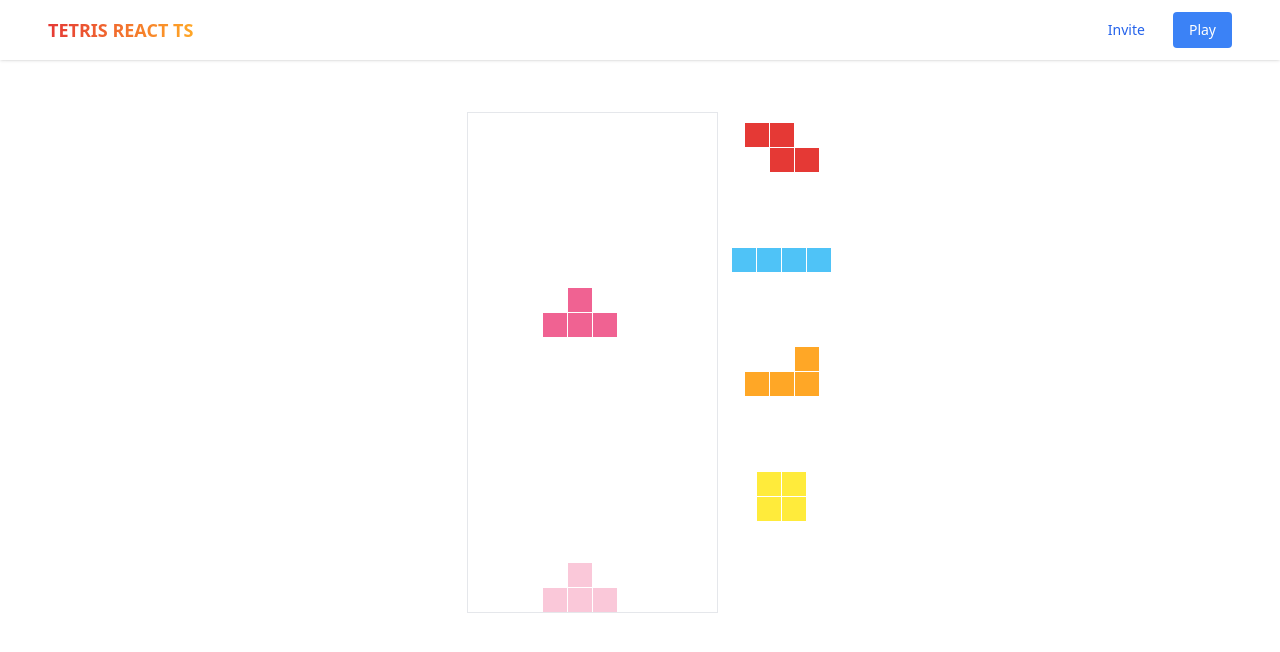
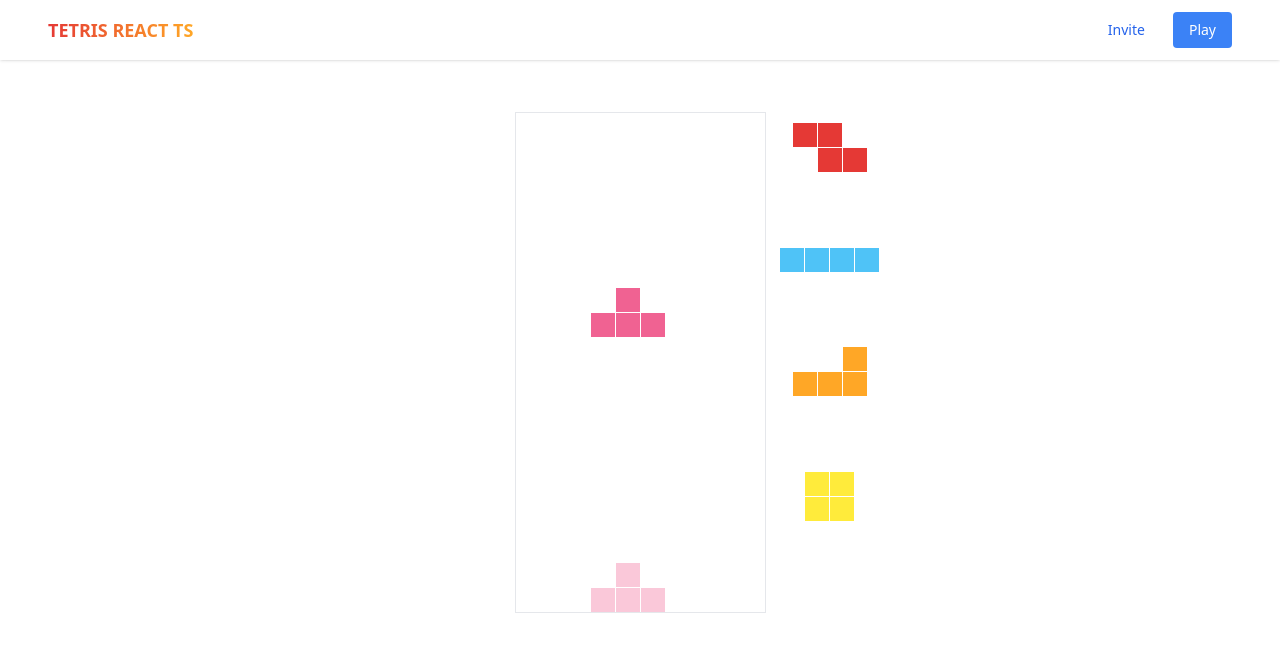
Before and after one commit to jengkhaw95/tetris-react-ts, a React (Vite) app: page /play in a window 1280 px wide. Shown: the top 652 px of the page. Built offline with nearby package versions, Linux system fonts and the light colour scheme; no server answers.

Commit message:
fix swap container layout shift

```diff
--- a/src/components/swap-piece.tsx
+++ b/src/components/swap-piece.tsx
@@ -5,7 +5,7 @@ import Tetromino from './tetromino'
 export default function SwapPiece({ index }: { index: number | null }) {
   return (
     <div className="flex flex-col gap-4 items-center">
-      {index !== null ? <Tetromino index={index} /> : null}
+      <Tetromino index={index} />
     </div>
   )
 }
--- a/src/components/tetromino.tsx
+++ b/src/components/tetromino.tsx
@@ -5,11 +5,24 @@ export default function Tetromino({
   index,
   size,
 }: {
-  index: number
+  index: number | null
   size?: number
 }) {
+  size = size || cellSize
+  if (index === null) {
+    return (
+      <div
+        className="flex items-center justify-center"
+        style={{
+          width: `${size * 4}px`,
+          height: `${size * 4}px`,
+        }}
+      ></div>
+    )
+  }
+
   const tetromino = generateTetromino(index)
-  size = size || cellSize
+
   return (
     <div
       className="flex items-center justify-center"
```
